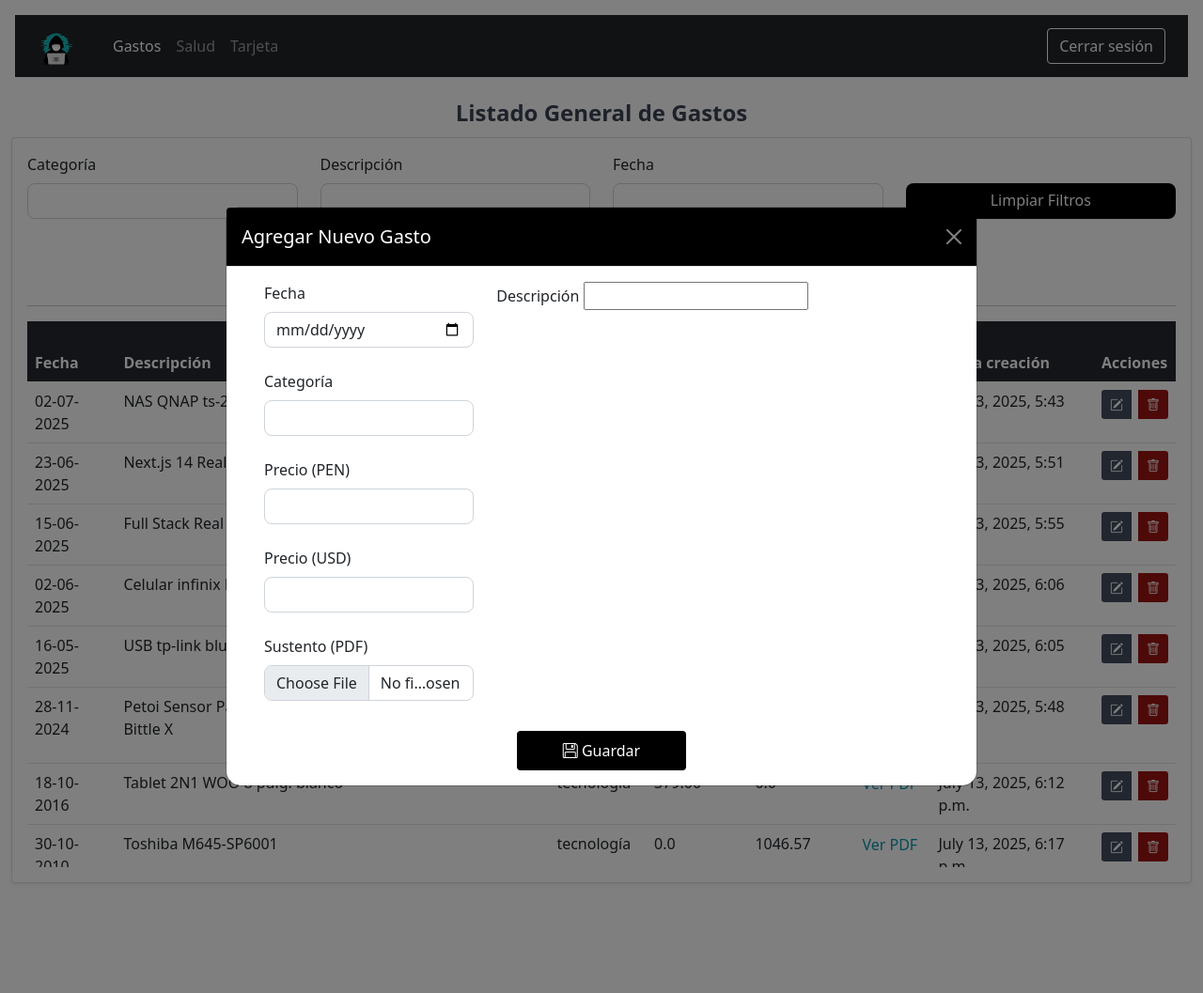
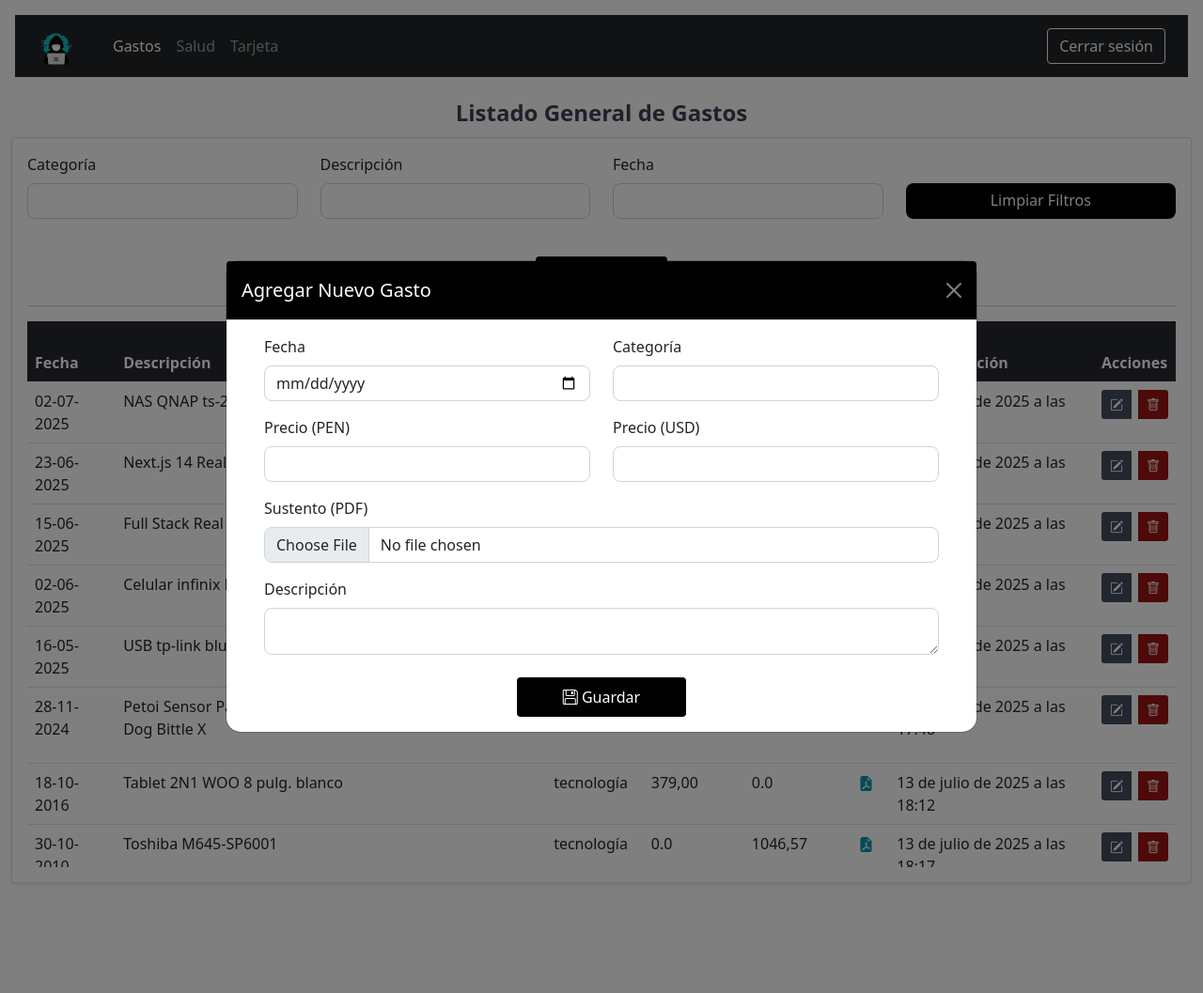
Before and after one commit to surcodev/nas-app1, a Django app: page /gastos/lista/ in a window 1280 px wide, after a click on "Nuevo Gasto". Shown: the whole page at 94% size. Run offline with Django 5.2, Linux system fonts and the light colour scheme; a user stored in the database is signed in; data comes from the database, SQL or seed files in the repository; both versions use the stored data as it was after the commit; some libraries are stand-ins or nearby versions.

Commit message:
textarea

```diff
--- a/gastos_generales/forms.py
+++ b/gastos_generales/forms.py
@@ -3,7 +3,6 @@ from .models import Gasto
 from tinymce.widgets import TinyMCE
 
 class GastoForm(forms.ModelForm):
-    descripcion = forms.CharField(widget=TinyMCE(attrs={'cols': 30, 'rows': 10}))
     class Meta:
         model = Gasto
         fields = '__all__'
@@ -15,6 +14,5 @@ class GastoForm(forms.ModelForm):
         super().__init__(*args, **kwargs)
 
         for name, field in self.fields.items():
-            if name != 'descripcion':
-                field.widget.attrs['class'] = 'form-control'
-                field.widget.attrs['autocomplete'] = 'off'
+            field.widget.attrs['class'] = 'form-control'
+            field.widget.attrs['autocomplete'] = 'off'
--- a/gastos_generales/models.py
+++ b/gastos_generales/models.py
@@ -1,8 +1,7 @@
 from django.db import models
-from tinymce.models import HTMLField
 
 class Gasto(models.Model):
-    descripcion = HTMLField()
+    descripcion = models.TextField()
     categoria = models.CharField(max_length=50)
     soles = models.DecimalField(max_digits=10, decimal_places=2, blank=True, null=True)
     dolares = models.DecimalField(max_digits=10, decimal_places=2, blank=True, null=True)
--- a/gastos_generales/urls.py
+++ b/gastos_generales/urls.py
@@ -6,4 +6,5 @@ app_name = 'gastos_generales'
 urlpatterns = [
     path('lista/', views.lista_gasto, name='lista_gasto'),
     path('eliminar_gasto/<int:id>/', views.eliminar_gasto, name='eliminar_gasto'),
+    path('editar_gasto/', views.editar_gasto, name='editar_gasto'),
 ]
--- a/gastos_generales/views.py
+++ b/gastos_generales/views.py
@@ -26,3 +26,19 @@ def eliminar_gasto(request, id):
     registro = get_object_or_404(Gasto, id=id)
     registro.delete()
     return redirect('gastos_generales:lista_gasto')
+
+@login_required
+def editar_gasto(request):
+    if request.method == 'POST':
+        id = request.POST.get('id')
+        gasto_general = get_object_or_404(Gasto, id=id)
+
+        form = GastoForm(request.POST, request.FILES, instance=gasto_general)
+        if form.is_valid():
+            form.save()
+            return redirect('gastos_generales:lista_gasto')
+        else:
+            print(form.errors)
+            return redirect('gastos_generales:lista_gasto')
+
+    return redirect('gastos_generales:lista_gasto')
--- a/static/css/login.css
+++ b/static/css/login.css
@@ -25,10 +25,6 @@ input:focus {
     box-shadow: 0 0 3px #19b8bb !important;
 }
 
-input.form-control {
-    border-radius: 0;
-}
-
 button {
     background: #000 !important;
     color: white !important;
--- /dev/null
+++ b/static/css/main.css
@@ -0,0 +1,3 @@
+input.form-control {
+    border-radius: 0 !important;
+}
--- a/templates/base.html
+++ b/templates/base.html
@@ -1,5 +1,4 @@
 {% load static %}
-
 <!DOCTYPE html>
 <html lang="es">
 
@@ -39,8 +38,5 @@
 <script src="https://cdn.jsdelivr.net/npm/htmx.org@2.0.6/dist/htmx.min.js"
     integrity="sha384-Akqfrbj/HpNVo8k11SXBb6TlBWmXXlYQrCSqEWmyKJe+hDm3Z/B2WVG4smwBkRVm"
     crossorigin="anonymous"></script>
-<!--TYNIMCE-->
-<script src="https://cdn.tiny.cloud/1/3fhc3pn6y5i9n9qrc1uu5tiogbni9wzwoeth53cc5uyn2tm1/tinymce/7/tinymce.min.js"
-    referrerpolicy="origin"></script>
 
 </html>
--- a/templates/gastos_generales/home.html
+++ b/templates/gastos_generales/home.html
@@ -20,20 +20,12 @@
     }
 
     .form-control:focus {
-        border-color: #d8dee9 !important;
-        box-shadow: 0 0 0 0.2rem rgb(226, 242, 242);
+        border-color: #cfcfcf !important;
+        box-shadow: 0 0 0 0.2rem rgb(234, 234, 234);
     }
 
-    .ver-pdf-btn:hover {
-        text-decoration: underline !important;
-    }
-
-    .fila-seleccionada {
-        background-color: #d8dee9 !important;
-    }
-
-    #id_descripcion_script-word-count {
-        display: none !important;
+    .descripcion-textarea {
+        min-height: 50px !important;
     }
 </style>
 
@@ -97,42 +89,44 @@
                                     <form id="expedienteForm" method="POST"
                                         action="{% url 'gastos_generales:lista_gasto' %}" enctype="multipart/form-data">
                                         {% csrf_token %}
-                                        {{ form.media }}
 
                                         <div class="container">
                                             <div class="row">
-                                                <!-- Columna izquierda con campos pequeños -->
-                                                <div class="col-md-4">
-                                                    <div class="mb-4">
+                                                <!-- Fecha y Categoría -->
+                                                <div class="col-md-6 mb-3">
                                                     <label class="form-label">Fecha</label>
                                                     {{ form.fecha }}
                                                 </div>
-                                                    <div class="mb-4">
+                                                <div class="col-md-6 mb-3">
                                                     <label class="form-label">Categoría</label>
                                                     {{ form.categoria }}
                                                 </div>
-                                                    <div class="mb-4">
+
+                                                <!-- Precio PEN y Precio USD -->
+                                                <div class="col-md-6 mb-3">
                                                     <label class="form-label">Precio (PEN)</label>
                                                     {{ form.soles }}
                                                 </div>
-                                                    <div class="mb-4">
+                                                <div class="col-md-6 mb-3">
                                                     <label class="form-label">Precio (USD)</label>
                                                     {{ form.dolares }}
                                                 </div>
-                                                    <div class="mb-4">
+
+                                                <!-- Sustento -->
+                                                <div class="col-12 mb-3">
                                                     <label class="form-label">Sustento (PDF)</label>
                                                     {{ form.sustento }}
                                                 </div>
+
+                                                <!-- Descripción (campo grande) -->
+                                                <div class="col-12 mb-3">
+                                                    <label class="form-label">Descripción</label>
+                                                    {% load widget_tweaks %}
+                                                    {{ form.descripcion|add_class:"descripcion-textarea" }}
+                                                </div>
                                             </div>
 
-                                                <!-- Columna derecha con campo grande (Descripción) -->
-                                                <div class="col-md-8">
-                                                    <div class="mb-3">
-                                                        <label class="form-label">Descripción</label>
-                                                        {{ form.descripcion }}
-                                                    </div>
-                                                </div>
-                                            </div>
+                                            <!-- Botón Guardar -->
                                             <div class="text-center mt-2">
                                                 <button type="submit" class="btn px-5 py-2 btnGuardar"
                                                     style="background-color: #000; color: white;">
@@ -141,6 +135,7 @@
                                             </div>
                                         </div>
                                     </form>
+
                                 </div>
                             </div>
                         </div>
@@ -158,7 +153,7 @@
                                     <th style="color: white;">Categoría</th>
                                     <th style="color: white;">Precio (PEN)</th>
                                     <th style="color: white;">Precio (USD)</th>
-                                    <th style="color: white;">Sustento</th>
+                                    <th style="color: white;">PDF</th>
                                     <th style="color: white;">Fecha creación</th>
                                     <th style="color: white;">Acciones</th>
                                 </tr>
@@ -178,7 +173,7 @@
                                             style="background: none; border: none; color: #0995AD;                                          text-decoration: none; cursor: pointer;"
                                             data-bs-toggle="modal" data-bs-target="#pdfViewerModal"
                                             data-pdf-url="{{ gg.sustento.url }}" class="ver-pdf-btn">
-                                            Ver PDF
+                                            <i class="bi bi-file-earmark-pdf-fill"></i>
                                         </button>
                                         {% else %}
                                         No disponible
@@ -193,9 +188,9 @@
                                                 data-fecha="{{ gg.fecha|date:'Y-m-d' }}"
                                                 data-descripcion="{{ gg.descripcion|default_if_none:'' }}"
                                                 data-categoria="{{ gg.categoria|default_if_none:'' }}"
-                                                data-sustento="{{ gg.sustento.url|default_if_none:'' }}"
+                                                data-sustento="{% if gg.sustento and gg.sustento.name %}{{ gg.sustento.url }}{% else %}{% endif %}"
                                                 data-soles="{{ gg.soles|default_if_none:'' }}"
-                                                data-soles="{{ gg.dolares|default_if_none:'' }}">
+                                                data-dolares="{{ gg.dolares|default_if_none:'' }}">
                                                 <i class="bi bi-pencil-square"></i>
                                             </button>
 
@@ -216,62 +211,67 @@
 
 
                     <!-- Modal para editar Gasto -->
-                    <div class="modal fade" id="editGastoModal" aria-labelledby="editCasoJudicialModalLabel"
+                    <div class="modal fade" id="editGastoModal" aria-labelledby="editGastoModalLabel"
                         aria-hidden="true">
-                        <div class="modal-dialog modal-dialog-centered modal-lg" id="editCasoJudicialDialog">
+                        <div class="modal-dialog modal-dialog-centered modal-lg">
                             <div class="modal-content">
-                                <div class="modal-header text-white" id="editCasoJudicialHeader"
-                                    style="background-color: #000">
-                                    <h5 class="modal-title" id="editCasoJudicialModalLabel">Editar Gasto</h5>
+                                <div class="modal-header text-white" style="background-color: #000">
+                                    <h5 class="modal-title" id="editGastoModalLabel">Editar Gasto</h5>
                                     <button type="button" class="btn-close btn-close-white" data-bs-dismiss="modal"
                                         aria-label="Close"></button>
                                 </div>
                                 <div class="modal-body">
-                                    <form method="POST" action="#">
+                                    <form method="POST" action="{% url 'gastos_generales:editar_gasto' %}"
+                                        enctype="multipart/form-data">
                                         {% csrf_token %}
                                         <input type="hidden" id="edit_id" name="id">
                                         <div class="container">
-                                            <div class="row g-3">
-                                                <!-- Primera Fila -->
-                                                <div class="col-md-4">
+                                            <div class="row">
+                                                <!-- Fecha y Categoría -->
+                                                <div class="col-md-6 mb-3">
                                                     <label for="edit_fecha" class="form-label">Fecha</label>
                                                     <input type="date" class="form-control" id="edit_fecha"
                                                         name="fecha">
                                                 </div>
-                                                <div class="col-md-4">
+                                                <div class="col-md-6 mb-3">
                                                     <label for="edit_categoria" class="form-label">Categoría</label>
                                                     <input type="text" class="form-control" id="edit_categoria"
                                                         name="categoria">
                                                 </div>
-                                                <div class="col-md-4">
+
+                                                <!-- Precio PEN y Precio USD -->
+                                                <div class="col-md-6 mb-3">
                                                     <label for="edit_soles" class="form-label">Precio (PEN)</label>
                                                     <input type="number" class="form-control" id="edit_soles"
-                                                        name="soles">
+                                                        name="soles" step="0.01">
                                                 </div>
-                                                <div class="col-md-4">
+                                                <div class="col-md-6 mb-3">
                                                     <label for="edit_dolares" class="form-label">Precio (USD)</label>
                                                     <input type="number" class="form-control" id="edit_dolares"
-                                                        name="dolares">
+                                                        name="dolares" step="0.01">
                                                 </div>
-                                                <div class="col-md-4">
-                                                    <label for="edit_pdf" class="form-label">Sustento
-                                                        (PDF)</label>
+
+                                                <!-- Sustento -->
+                                                <div class="col-12 mb-3">
+                                                    <label for="edit_sustento" class="form-label">Sustento (PDF)</label>
                                                     <input type="file" class="form-control" id="edit_sustento"
                                                         name="sustento">
                                                     <input type="hidden" name="sustento_actual" id="sustento_actual">
-
-                                                </div>
-                                                <div class="col-md-4">
-                                                    <label for="edit_descripcion" class="form-label">Descripción</label>
-                                                    <textarea class="form-control" id="edit_descripcion"
-                                                        name="descripcion"></textarea>
                                                 </div>
 
+                                                <!-- Descripción -->
+                                                <div class="col-12 mb-3">
+                                                    <label for="edit_descripcion" class="form-label">Descripción</label>
+                                                    <textarea class="form-control descripcion-textarea"
+                                                        id="edit_descripcion" name="descripcion" rows="4"></textarea>
+                                                </div>
                                             </div>
 
                                             <div class="text-center mt-4">
                                                 <button type="submit" class="btn px-5 py-2 btnGuardar2"
-                                                    style="background-color: #000; color: #fff;">Guardar</button>
+                                                    style="background-color: #000; color: #fff;">
+                                                    Guardar
+                                                </button>
                                             </div>
                                         </div>
                                     </form>
@@ -279,6 +279,7 @@
                             </div>
                         </div>
                     </div>
+
 
                     <!-- Modal para ver PDF -->
                     <div class="modal fade" id="pdfViewerModal" tabindex="-1" aria-labelledby="pdfViewerModalLabel"
@@ -299,14 +300,6 @@
                     </div>
 
                     <script>
-                        document.addEventListener("DOMContentLoaded", function () {
-                            tinymce.init({
-                                selector: '#edit_descripcion',  // tu campo textarea
-                                plugins: 'lists link image preview code textcolor',
-                                toolbar: 'undo redo | bold italic underline | forecolor backcolor | alignleft aligncenter alignright | bullist numlist | code',
-                                height: 300
-                            });
-                        });
 
                         document.addEventListener('DOMContentLoaded', function () {
                             document.addEventListener('DOMContentLoaded', function () {
@@ -385,20 +378,14 @@
                             editButtons.forEach(button => {
                                 button.addEventListener('click', function () {
                                     document.getElementById('edit_id').value = button.getAttribute('data-id');
-                                    const observacionHtml = button.getAttribute('data-descripcion');
-                                    // initCKEditor('edit_descripcion');
-                                    // CKEDITOR.instances['edit_descripcion'].setData(observacionHtml || '');
-                                    document.getElementById('edit_fecha').value = button.getAttribute('data-fecha');
-                                    document.getElementById('edit_soles').value = button.getAttribute('data-soles');
+                                    document.getElementById('edit_descripcion').value = button.getAttribute('data-descripcion');
+                                    document.getElementById('edit_fecha').value = button.getAttribute('data-fecha').replace(',', '.');
+                                    document.getElementById('edit_soles').value = button.getAttribute('data-soles').replace(',', '.');
                                     document.getElementById('edit_dolares').value = button.getAttribute('data-dolares');
                                     document.getElementById('edit_categoria').value = button.getAttribute('data-categoria');
                                     document.getElementById('sustento_actual').value = button.getAttribute('data-sustento');
-
-
                                 });
                             });
-
-
 
                             document.querySelectorAll('.toggle-gastos-btn').forEach(row => {
                                 row.addEventListener('click', function (e) {
@@ -422,8 +409,6 @@
                                     }
                                 });
                             });
-
-
                         });
 
                     </script>
```
Also changed, not shown: app/settings.py (+3 -14 lines), db.sqlite3, gastos_generales/migrations/0002_alter_gasto_descripcion_alter_gasto_dolares_and_more.py (added). Lines whose indentation alone changed are shown as unchanged.
